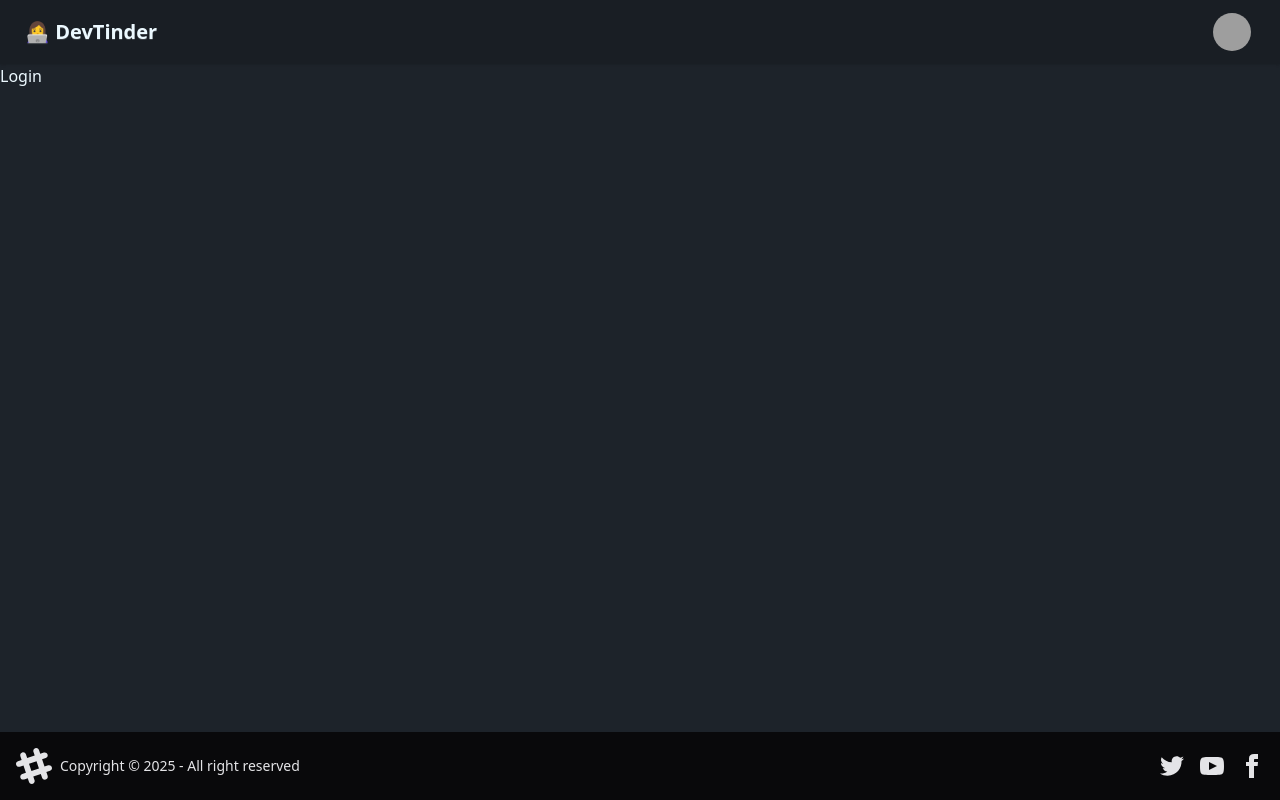
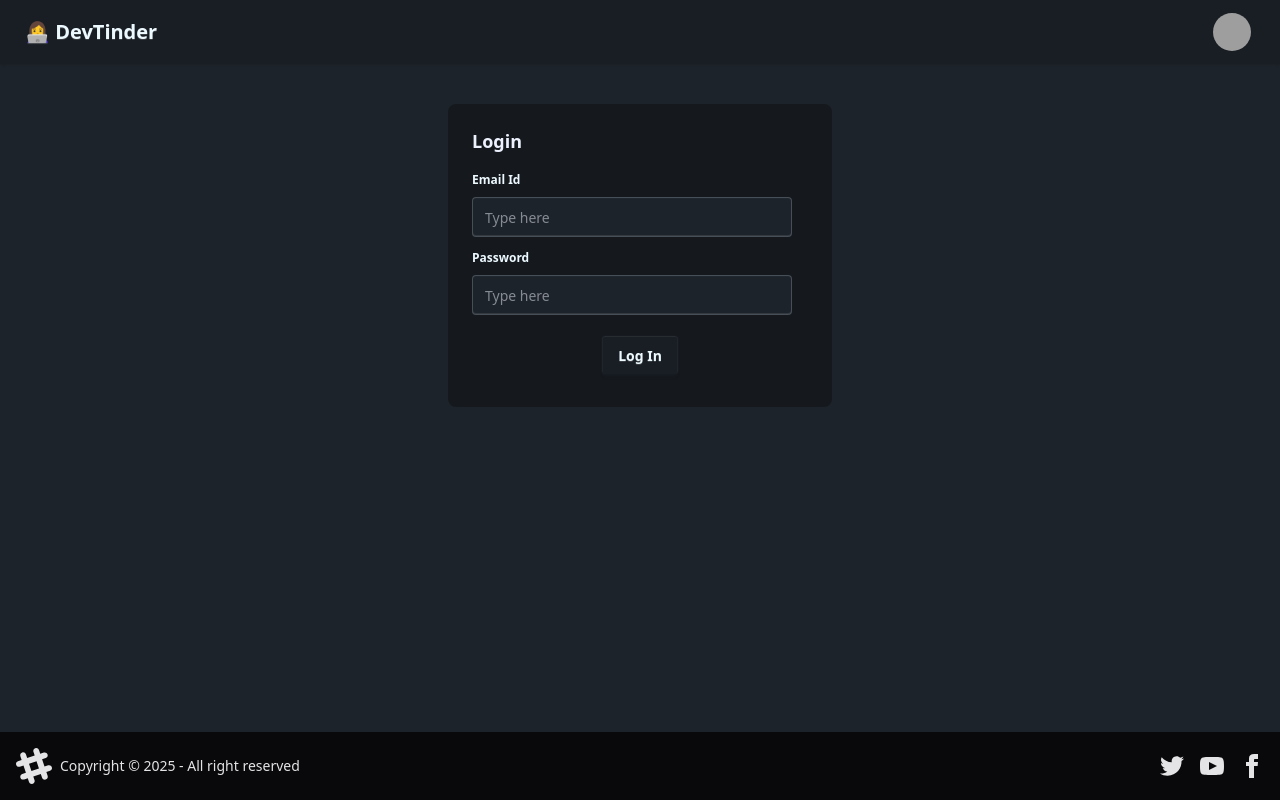
Before and after one commit to Prateek-EY/devTinder-web, a React (Vite) app: page /login in a window 1280 px wide. Built offline with nearby package versions, Linux system fonts and the light colour scheme; grey boxes are pictures that could not be loaded.

Commit message:
Added login page

```diff
--- a/package.json
+++ b/package.json
@@ -11,6 +11,7 @@
   },
   "dependencies": {
     "@tailwindcss/vite": "^4.1.18",
+    "axios": "^1.13.2",
     "react": "^19.2.0",
     "react-dom": "^19.2.0",
     "react-router-dom": "^7.11.0",
--- a/src/Login.jsx
+++ b/src/Login.jsx
@@ -1,8 +1,42 @@
-import React from 'react'
+import axios from 'axios';
+import React, { useState } from 'react'
 
 const Login = () => {
+    const [email,setEmail] = useState("");
+    const [password,setPassword] = useState("");
+
+    const handlelogin = async () => {
+        try {
+           const response =  await  axios.post('http://localhost:3000/login',{
+                email: email,
+                password: password
+            },{withCredentials: true});
+        }
+        catch (error) {
+            console.error("Login failed", error);
+        }
+    }
   return (
-    <div>Login</div>
+    <div className='flex justify-center my-10'>
+    <div className="card bg-base-300 text-primary-content w-96">
+  <div className="card-body">
+    <h2 className="card-title">Login</h2>
+    <div>
+    <fieldset className="fieldset">
+  <legend className="fieldset-legend">Email Id</legend>
+  <input type="text" value = {email} className="input" placeholder="Type here"  onChange={(e) => setEmail(e.target.value)}/>
+    </fieldset>
+    <fieldset className="fieldset">
+  <legend className="fieldset-legend">Password</legend>
+  <input type="password" value={password} className="input" placeholder="Type here" onChange={(e) => setPassword(e.target.value)}/>
+    </fieldset>
+    </div>
+    <div className="card-actions justify-center py-2">
+      <button className="btn" onClick={handlelogin}>Log In</button>
+    </div>
+  </div>
+</div>
+</div>
   );
 };
 
```
Also changed, not shown: 1 other file (tests, documents, lock files or other folders).
